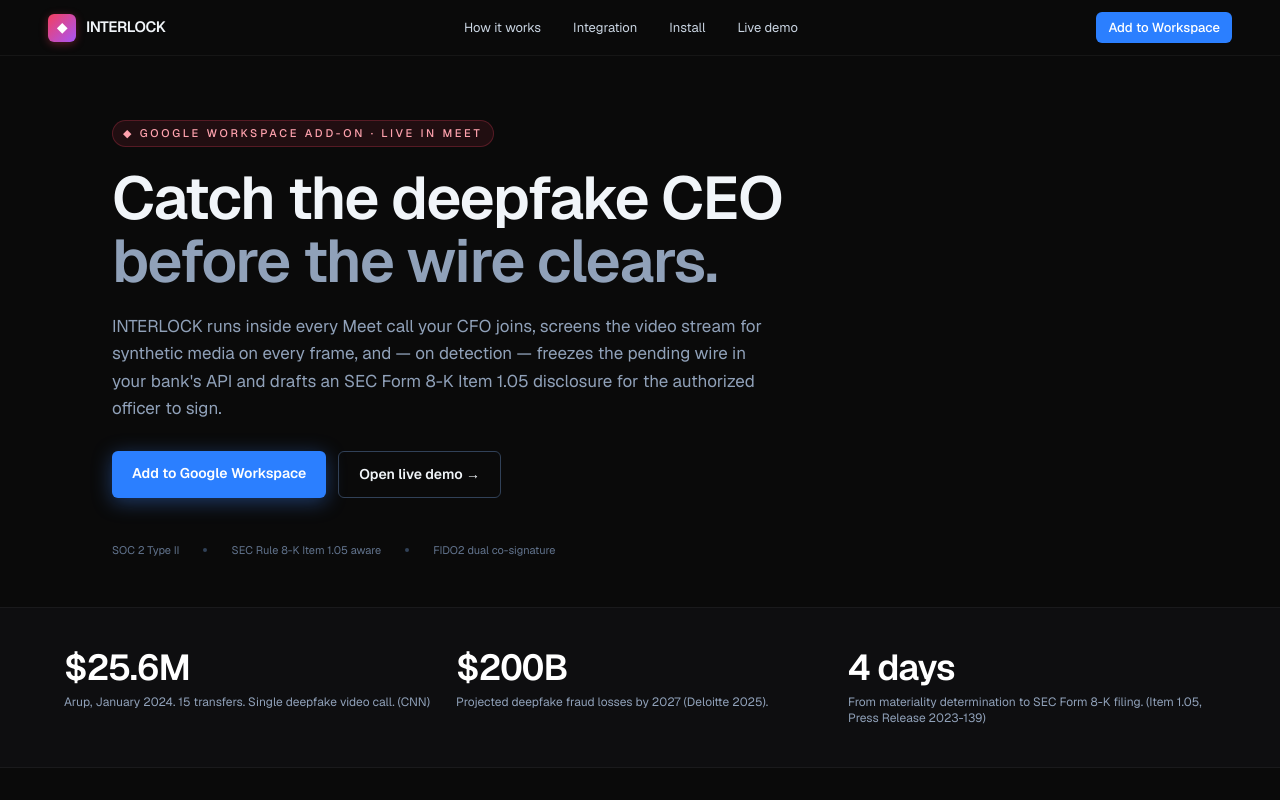
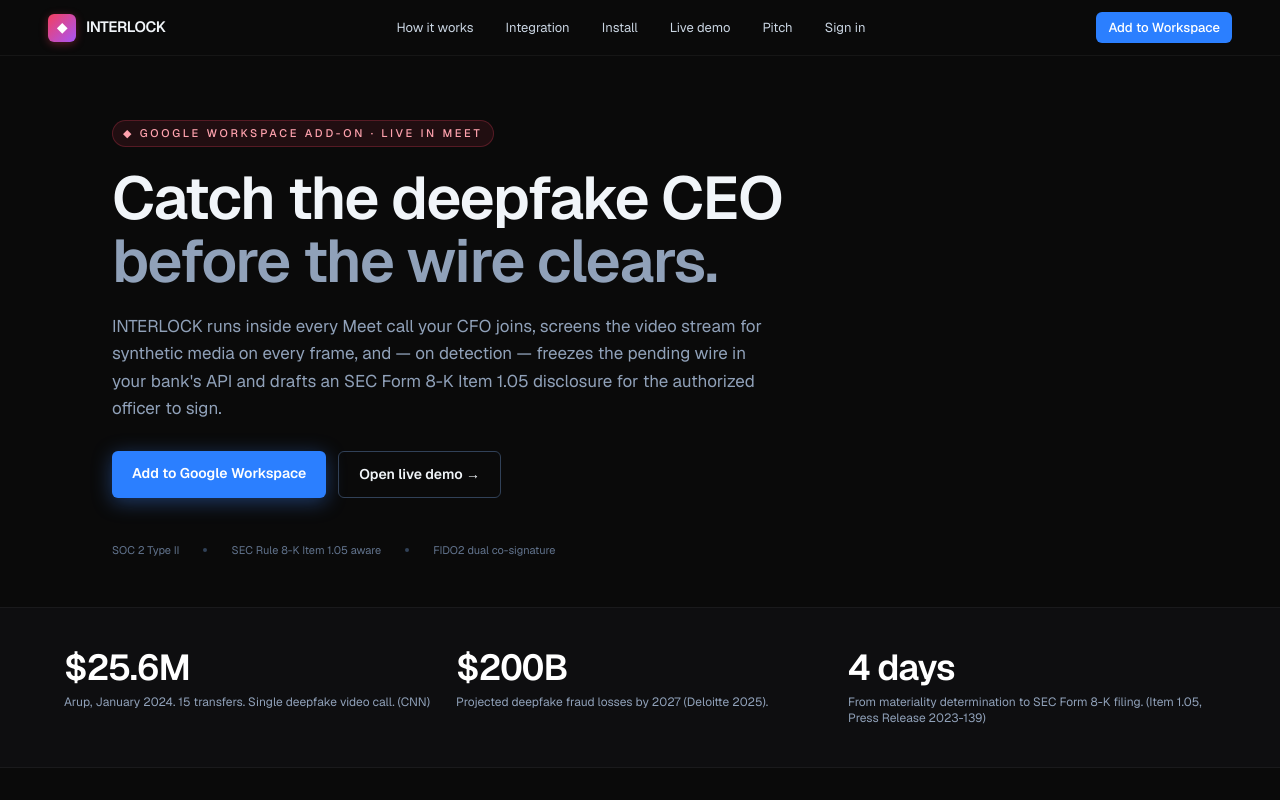
Before and after one commit to kwit75/interlock, a Next.js app in the folder interlock/: page / in a window 1280 px wide. Shown: the top 800 px of the page. Built offline with nearby package versions, Linux system fonts and the light colour scheme.

Commit message:
Landing nav adds Pitch + Sign in · Devpost text adds multi-platform claim

```diff
--- a/interlock/app/page.tsx
+++ b/interlock/app/page.tsx
@@ -32,6 +32,12 @@
           </Link>
           <Link href="/meet" className="hover:text-white">
             Live demo
+          </Link>
+          <Link href="/pitch" className="hover:text-white">
+            Pitch
+          </Link>
+          <Link href="/login" className="hover:text-white">
+            Sign in
           </Link>
         </div>
         <Link
```
Also changed, not shown: 1 other file (tests, documents, lock files or other folders).
